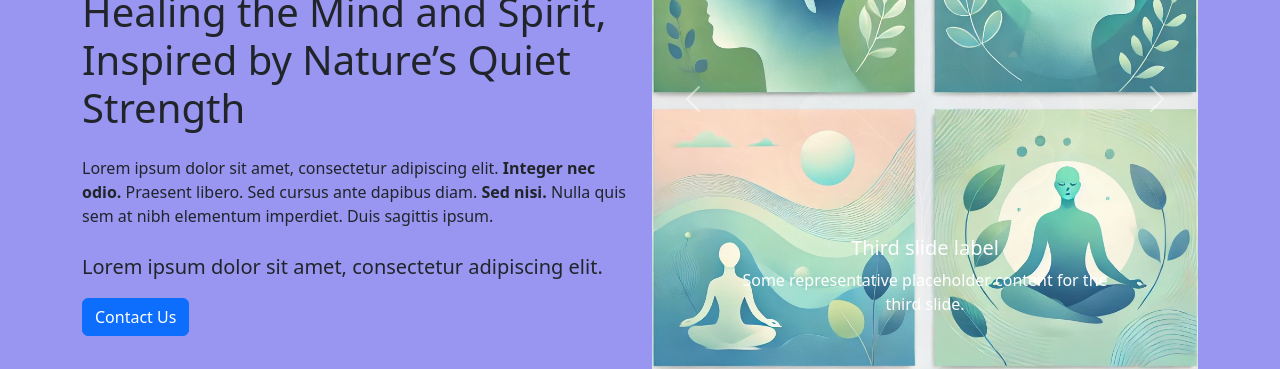
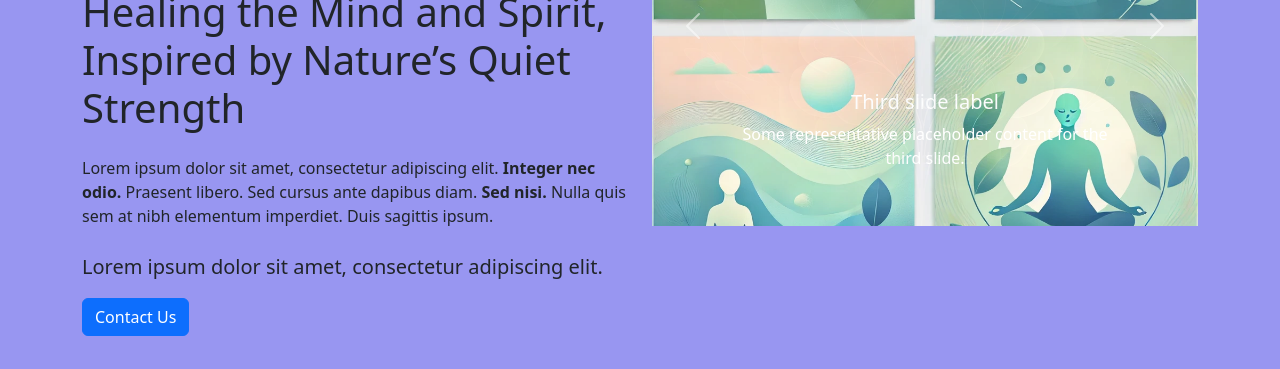
Before and after one commit to rowan01g/Mental-Health-Awareness, a plain HTML site: page index.html in a window 1280 px wide. Shown: the part 278-647 px from the top of the page. Drawn offline with nearby package versions, Linux system fonts and the light colour scheme; a script that the page names is missing.

Commit message:
resize carousel

```diff
--- a/assets/css/style.css
+++ b/assets/css/style.css
@@ -16,3 +16,9 @@
 #test{
     background-color: var(--secondary-color);
 }
+
+.carousel-inner .carousel-item img {
+    max-height: 400px;
+    min-width: auto;
+    object-fit: cover;
+  }
```
